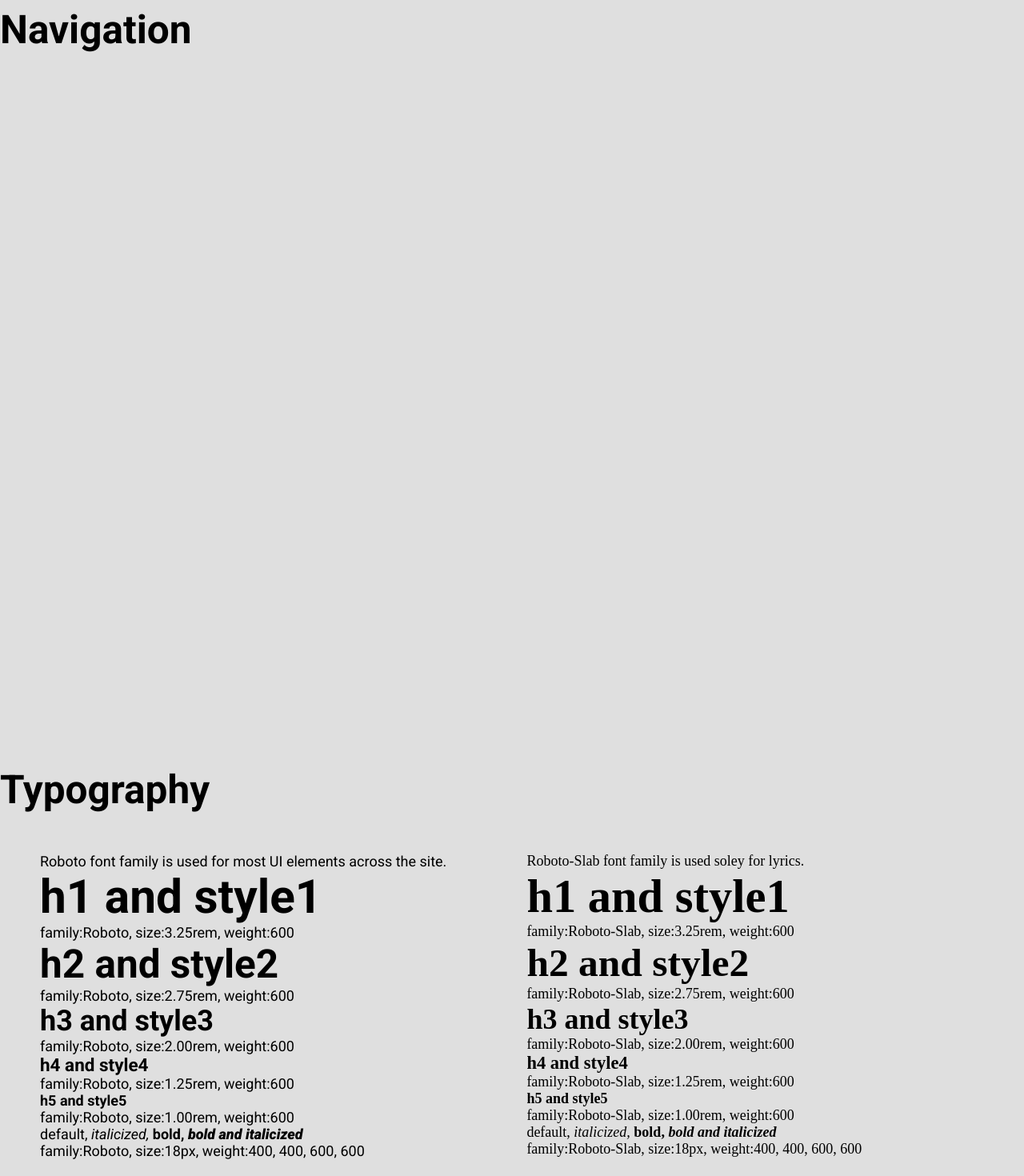
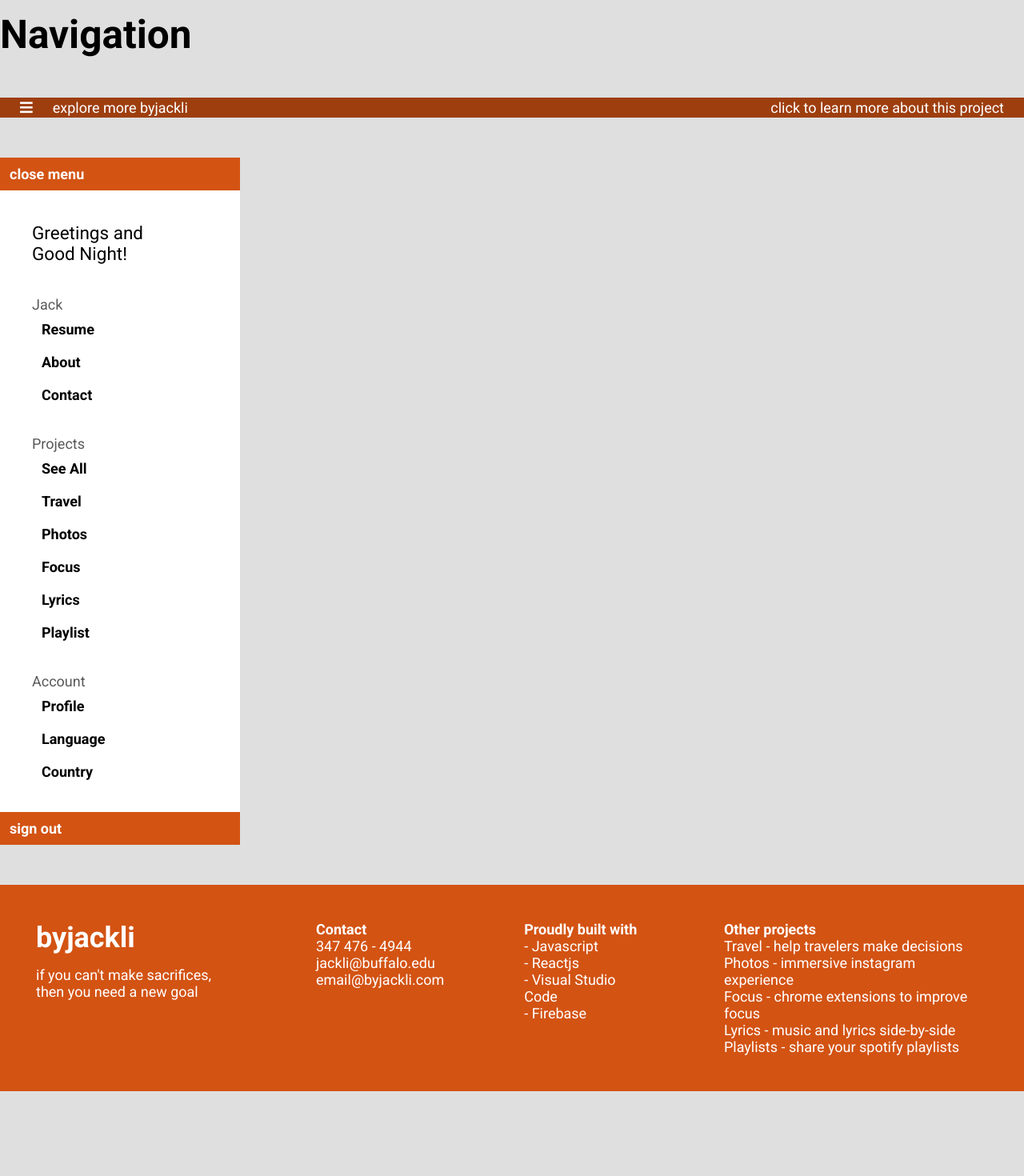
Before and after one commit to byjackli/lyrics, a React (Create React App) app: page /styleguide in a window 1280 px wide. Shown: the part 180-1650 px from the top of the page at 80% size. Built offline with nearby package versions, Linux system fonts and the light colour scheme.

Commit message:
add navbar
compact project navbar

#16 #23

```diff
--- /dev/null
+++ b/src/components/Navigation.js
@@ -0,0 +1,159 @@
+import React, { Component } from 'react';
+import { Link } from 'react-router-dom';
+import { Button, Intext } from './Clicks';
+
+
+// Navigation bar, use this on hompage
+export class Navbar extends Component {
+
+    constructor(props) {
+        super(props);
+        this.state = {
+            menu: false
+        }
+    }
+
+    toggleMenu() {
+        this.setState({ menu: !this.state.menu });
+        console.log("pressed")
+    }
+    render() {
+        return (
+            <>
+                <nav>
+
+                </nav>
+                {this.state.menu && (
+                    <>
+                        <Menubar toggleMenu={this.toggleMenu.bind(this)} />
+                        <div className="modalbg" onClick={this.toggleMenu.bind(this)}></div>
+                    </>
+                )}
+            </>
+        );
+    }
+}
+
+
+// Compact Navigation Bar, use this navigation bar on all project-specific pages
+export class CompactNavbar extends Component {
+
+    constructor(props) {
+        super(props);
+        this.state = {
+            menu: false
+        }
+    }
+
+    toggleMenu() {
+        this.setState({ menu: !this.state.menu });
+        console.log("pressed")
+    }
+
+    render() {
+        return (
+            <>
+                <div className="compact-navbar">
+                    <div className="left">
+                        <Link aria-label="byjackli Menu" onClick={this.toggleMenu.bind(this)} ><i className="fas fa-bars"></i></Link>
+                        <a href="https://www.byjackli.com/projects">explore more byjackli</a>
+                    </div>
+                    <div>
+                        <Link to={`/project/${this.props.uri}`}>click to learn more about this project</Link>
+                    </div>
+                </div>
+                {this.state.menu && (
+                    <>
+                        <Menubar toggleMenu={this.toggleMenu.bind(this)} />
+                        <div className="modalbg" onClick={this.toggleMenu.bind(this)}></div>
+                    </>
+                )}
+            </>
+        );
+    }
+}
+
+
+// Menu Bar, use this on homepage
+export function Menubar(props) {
+
+    function greetings() {
+        let date = new Date(), time = date.getHours() * 100 + date.getMinutes();
+        if (559 < time && time < 1200) { return `Morning`; }
+        else if (1200 < time && time < 1700) { return `Afternoon`; }
+        else if (1700 < time && time < 2001) { return `Evening`; }
+        else { return `Night`; }
+    }
+
+    return (
+        <div className="menubar vrtTL">
+            <div className="top">
+                <Button label="close menu" shape="box" color="fill" onClick={props.toggleMenu} />
+                <div className="categories">
+                    <p>Greetings and Good {greetings()}!</p>
+                    <ol>
+                        <li>Jack</li>
+                        <li><Button shape="box" color="nofill" href="/resume" label="Resume" className="type4" /></li>
+                        <li><Button shape="box" color="nofill" href="/about" label="About" className="type4" /></li>
+                        <li><Button shape="box" color="nofill" href="/about" label="Contact" className="type4" /></li>
+                    </ol>
+                    <ol>
+                        <li>Projects</li>
+                        <li><Button shape="box" color="nofill" href="/project" label="See All" className="type4" /></li>
+                        <li><Button shape="box" color="nofill" href="/project/travel" label="Travel" className="type4" /></li>
+                        <li><Button shape="box" color="nofill" href="/project/photos" label="Photos" className="type4" /></li>
+                        <li><Button shape="box" color="nofill" href="/project/focus" label="Focus" className="type4" /></li>
+                        <li><Button shape="box" color="nofill" href="/project/lyrics" label="Lyrics" className="type4" /></li>
+                        <li><Button shape="box" color="nofill" href="/project/playlist" label="Playlist" className="type4" /></li>
+                    </ol>
+                    <ol>
+                        <li>Account</li>
+                        <li><Button shape="box" color="nofill" label="Profile" className="type4 invalid" /></li>
+                        <li><Button shape="box" color="nofill" label="Language" className="type4 invalid" /></li>
+                        <li><Button shape="box" color="nofill" label="Country" className="type4 invalid" /></li>
+                    </ol>
+                </div>
+            </div>
+            <div className="bottom">
+                <Button shape="box" color="fill" href="#" label="sign out" type="fill" />
+            </div>
+        </div>
+    );
+}
+
+
+// Footer, use this on all byjackli related pages
+export function Footer(props) {
+    return (
+        <footer className="hrzTL">
+            <div className="left">
+                <Link className="style3" to="/">byjackli</Link>
+                <p>if you can't make sacrifices, then you need a new goal</p>
+            </div>
+            <div className="hrzTL">
+
+                <ol>
+                    <li className="style5">Contact</li>
+                    <li>347 476 - 4944</li>
+                    <li>jackli@buffalo.edu</li>
+                    <li>email@byjackli.com</li>
+                </ol>
+                <ol>
+                    <li className="style5">Proudly built with</li>
+                    <li>- Javascript</li>
+                    <li>- Reactjs</li>
+                    <li>- Visual Studio Code</li>
+                    <li>- Firebase</li>
+                </ol>
+                <ol>
+                    <li className="style5">Other projects</li>
+                    <li><Intext flat={true} href="/project/travel" label="Travel - help travelers make decisions" /></li>
+                    <li><Intext flat={true} href="/project/photos" label="Photos - immersive instagram experience" /></li>
+                    <li><Intext flat={true} href="/project/focus" label="Focus - chrome extensions to improve focus" /></li>
+                    <li><Intext flat={true} href="/project/lyrics" label="Lyrics - music and lyrics side-by-side" /></li>
+                    <li><Intext flat={true} href="/project/playlists" label="Playlists - share your spotify playlists" /></li>
+                </ol>
+            </div>
+        </footer>
+    );
+}
--- a/src/pages/styleguide.js
+++ b/src/pages/styleguide.js
@@ -1,5 +1,5 @@
 import React, { Component } from 'react';
-// import { Navbar, CompactNavbar, Menubar, Footer } from '../components/Navigation';
+import { CompactNavbar, Menubar, Footer } from '../components/Navigation';
 // import { Searchbar, Suggestbox } from '../components/Search';
 import { Queue, Search } from '../components/Nodes';
 import { Button, Intext } from '../components/Clicks';
@@ -19,6 +19,9 @@ class Styleguide extends Component {
                 <h1>Styleguide</h1>
                 <section className="navigation">
                     <h2>Navigation</h2>
+                    <CompactNavbar />
+                    <Menubar />
+                    <Footer />
                 </section>
                 <section className="typography">
                     <h2>Typography</h2>
@@ -113,7 +116,7 @@ class Styleguide extends Component {
                         <Queue add={true} />
                     </div>
                     <div>
-                        <Search page="homepage" placeholder="Search a song"/>
+                        <Search page="homepage" placeholder="Search a song" />
                     </div>
                 </section>
             </main>
--- a/src/styles/mainstyle.css
+++ b/src/styles/mainstyle.css
@@ -28,7 +28,7 @@
   --LightS: #FFFFFFBF; /* Clean White byjackli - Suitable for overlays */
 
   /* height */
-  --navheight: 20px;
+  --navheight: 26px;
 
   /* duration */
   --speed0: .1s;
@@ -566,6 +566,7 @@ nav .left a:last-of-type {
   padding: 2px 25px;
   justify-content: space-between;
   position: fixed;
+  background: linear-gradient(0deg, #00000040, #00000040), var(--BrandL);
 }
 .compact-navbar a, .compact-navbar i {
   font-size: 18px;
@@ -743,7 +744,7 @@ main.project .gallery .card {
 
 /* ========= 98 STYLEGUIDE ========= */
 main.styleguide { background-color: #DFDFDF !important; }
-main.styleguide section { margin-bottom: 150px !important; }
+main.styleguide section { margin-bottom: 150px !important; height: fit-content !important; }
 main.styleguide section>* { margin: 50px !important; }
 
 /* Typography */
```
